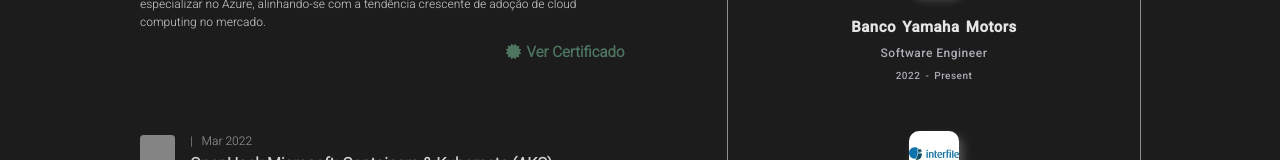
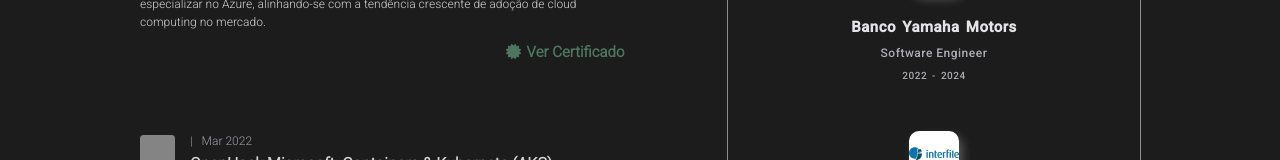
Before and after one commit to igor-fortaleza/MyFolio, a React (Create React App) app: page / in a window 1280 px wide. Shown: the part 1705-1865 px from the top of the page. Built offline with nearby package versions, Linux system fonts and the light colour scheme; grey boxes are pictures that could not be loaded.

Commit message:
adjust informations

```diff
--- a/src/components/homepage/works.jsx
+++ b/src/components/homepage/works.jsx
@@ -30,7 +30,7 @@
 								<div className="work-subtitle">
 									Software Engineer
 								</div>
-								<p className="work-duration">2022 - Present</p>
+								<p className="work-duration">2022 - 2024</p>
 							</div>
 						</div>
 						<div className="work">
```
